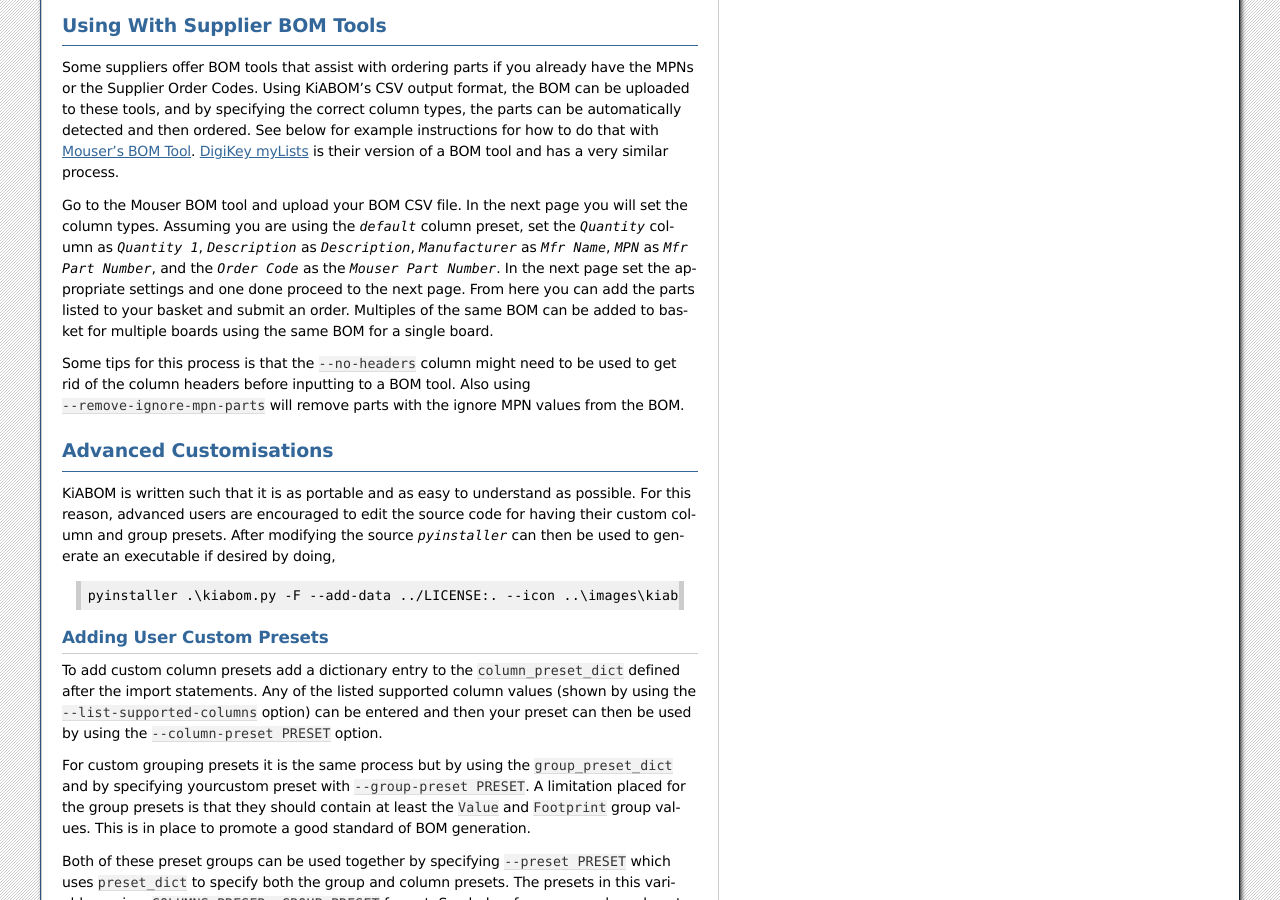
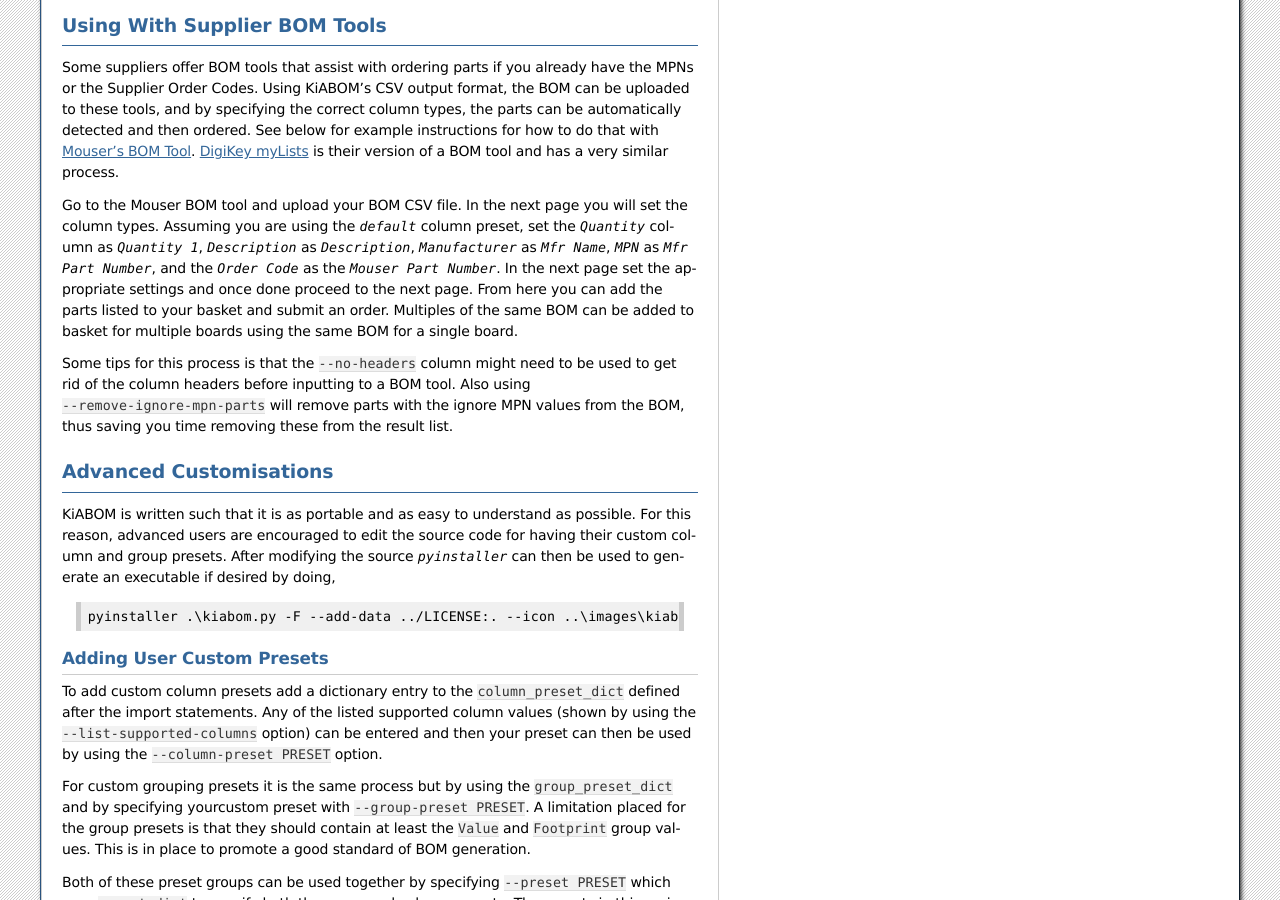
Before and after one commit to Mage-Control-Systems-Ltd/KiABOM, a Sphinx documentation site: the page built from docs/usage.rst, in a window 1280 px wide and 900 px high, scrolled down 1792 px. Built offline with Sphinx 7.4.7, drawn with Linux system fonts in a browser that asks for light colours.

Commit message:
fix(docs): Corrected spelling and wording.

```diff
--- a/docs/usage.rst
+++ b/docs/usage.rst
@@ -79,9 +79,9 @@
 .. _Mouser's BOM Tool: https://www.mouser.co.uk/bom/
 .. _DigiKey myLists: https://www.digikey.co.uk/en/mylists/
 
-Go to the Mouser BOM tool and upload your BOM CSV file. In the next page you will set the column types. Assuming you are using the `default` column preset, set the `Quantity` column as `Quantity 1`, `Description` as `Description`, `Manufacturer` as `Mfr Name`, `MPN` as `Mfr Part Number`, and the `Order Code` as the `Mouser Part Number`. In the next page set the appropriate settings and one done proceed to the next page. From here you can add the parts listed to your basket and submit an order. Multiples of the same BOM can be added to basket for multiple boards using the same BOM for a single board.
+Go to the Mouser BOM tool and upload your BOM CSV file. In the next page you will set the column types. Assuming you are using the `default` column preset, set the `Quantity` column as `Quantity 1`, `Description` as `Description`, `Manufacturer` as `Mfr Name`, `MPN` as `Mfr Part Number`, and the `Order Code` as the `Mouser Part Number`. In the next page set the appropriate settings and once done proceed to the next page. From here you can add the parts listed to your basket and submit an order. Multiples of the same BOM can be added to basket for multiple boards using the same BOM for a single board.
 
-Some tips for this process is that the ``--no-headers`` column might need to be used to get rid of the column headers before inputting to a BOM tool. Also using ``--remove-ignore-mpn-parts`` will remove parts with the ignore MPN values from the BOM.
+Some tips for this process is that the ``--no-headers`` column might need to be used to get rid of the column headers before inputting to a BOM tool. Also using ``--remove-ignore-mpn-parts`` will remove parts with the ignore MPN values from the BOM, thus saving you time removing these from the result list.
 
 .. _advanced customisations:
 
```
